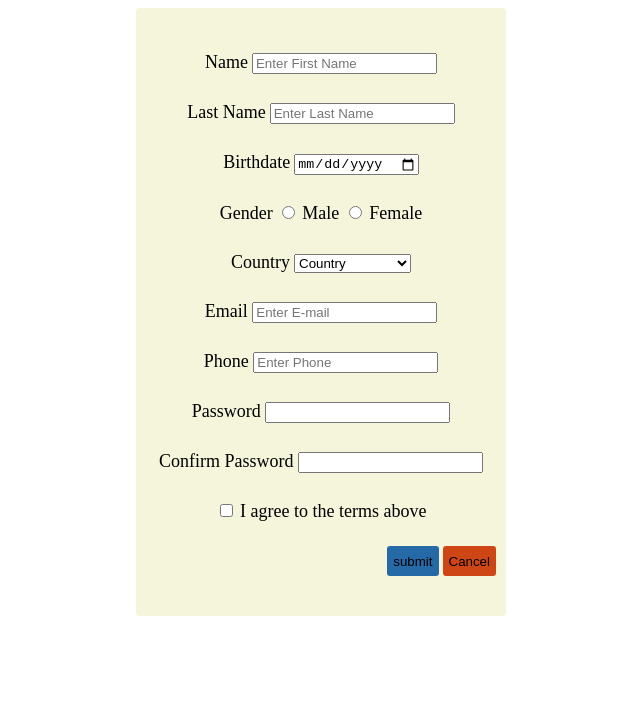
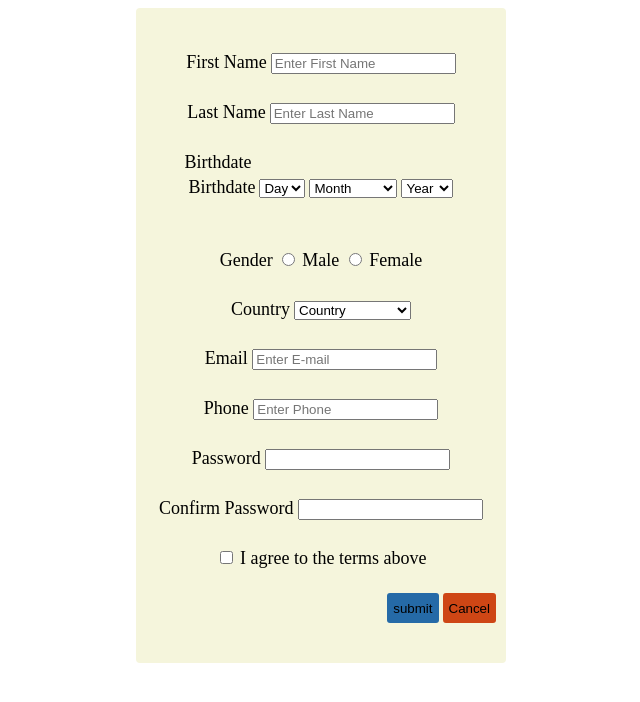
Before and after one commit to kenawak/FORM, a plain HTML site: page form1.html in a window 1280 px wide. Shown: the whole page, without its empty margins (319-959 px from the left). Drawn offline with Linux system fonts and the light colour scheme.

Commit message:
modified:   form1.html

```diff
--- a/form1.html
+++ b/form1.html
@@ -9,7 +9,7 @@
 <body>
   <form>
     <div class="form-group">
-      <label>Name</label>
+      <label>First Name</label>
       <input type="text" for="name" placeholder="Enter First Name"/>
     </div>
     <div class="form-group">
@@ -18,10 +18,87 @@
     </div>
     <div class="form-group">
       <label for="birthdate">Birthdate</label>
+      <div class="form-group">
+        <label for="birthdate">Birthdate</label>
 
-      <input type="date" id="birthdate" name="birthdate" required>
+        <select id="birthdate_day" name="birthdate_day" required>
+          <option value="">Day</option>
+          <option value="01">1</option>
+          <option value="02">2</option>
+          <option value="03">3</option>
+          <option value="4">4</option>
+          <option value="5">5</option>
+          <option value="6">6</option>
+          <option value="7">7</option>
+          <option value="8">8</option>
+          <option value="9">9</option>
+          <option value="10">10</option>
+          <option value="11">11</option>
+          <option value="12">12</option>
+          <option value="13">13</option>
+          <option value="14">14</option>
+          <option value="15">15</option>
+          <option value="16">16</option>
+          <option value="17">17</option>
+          <option value="18">18</option>
+          <option value="19">19</option>
+          <option value="21">20</option>
+          <option value="22">21</option>
+          <option value="23">23</option>
+          <option value="24">24</option>
+          <option value="25">25</option>
+          <option value="26">26</option>
+          <option value="27">27</option>
+          <option value="28">28</option>
+          <option value="29">29</option>
+          <option value="30">30</option>
+          <option value="31">31</option>
+        </select>
+        <select id="birthdate_month" name="birthdate_month" required>
+          <option value="">Month</option>
+          <option value="01">January</option>
+          <option value="02">February</option>
+          <option value="03">March</option>
+          <option value="04">April</option>
+          <option value="05">May</option>
+          <option value="06">June</option>
+          <option value="07">July</option>
+          <option value="08">August</option>
+          <option value="09">September</option>
+          <option value="10">October</option>
+          <option value="11">November</option>
+          <option value="12">December</option>
+        </select>
 
-    </div>
+        <select id="birthdate_year" name="birthdate_year" required>
+          <option value="">Year</option>
+          <option value="2000">2000</option>
+          <option value="2001">2001</option>
+          <option value="2003">2002</option>
+          <option value="2003">2003</option>
+          <option value="2004">2004</option>
+          <option value="2005">2005</option>
+          <option value="2006">2006</option>
+          <option value="2007">2007</option>
+          <option value="2008">2008</option>
+          <option value="2009">2009</option>
+          <option value="2010">2010</option>
+          <option value="2011">2011</option>
+          <option value="2012">2012</option>
+          <option value="2013">2013</option>
+          <option value="2014">2014</option>
+          <option value="2015">2015</option>
+          <option value="2016">2016</option>
+          <option value="2017">2017</option>
+          <option value="2018">2018</option>
+          <option value="2019">2019</option>
+          <option value="2020">2020</option>
+          <option value="2021">2021</option>
+          <option value="2022">2022</option>
+          <option value="2023">2023</option>
+        </select>
+      </div>
+     </div>
     <div class="form-group">
       <label for="gender">Gender</label>
       <label>
```
Also changed, not shown: form2.html (+2 -2 lines).
